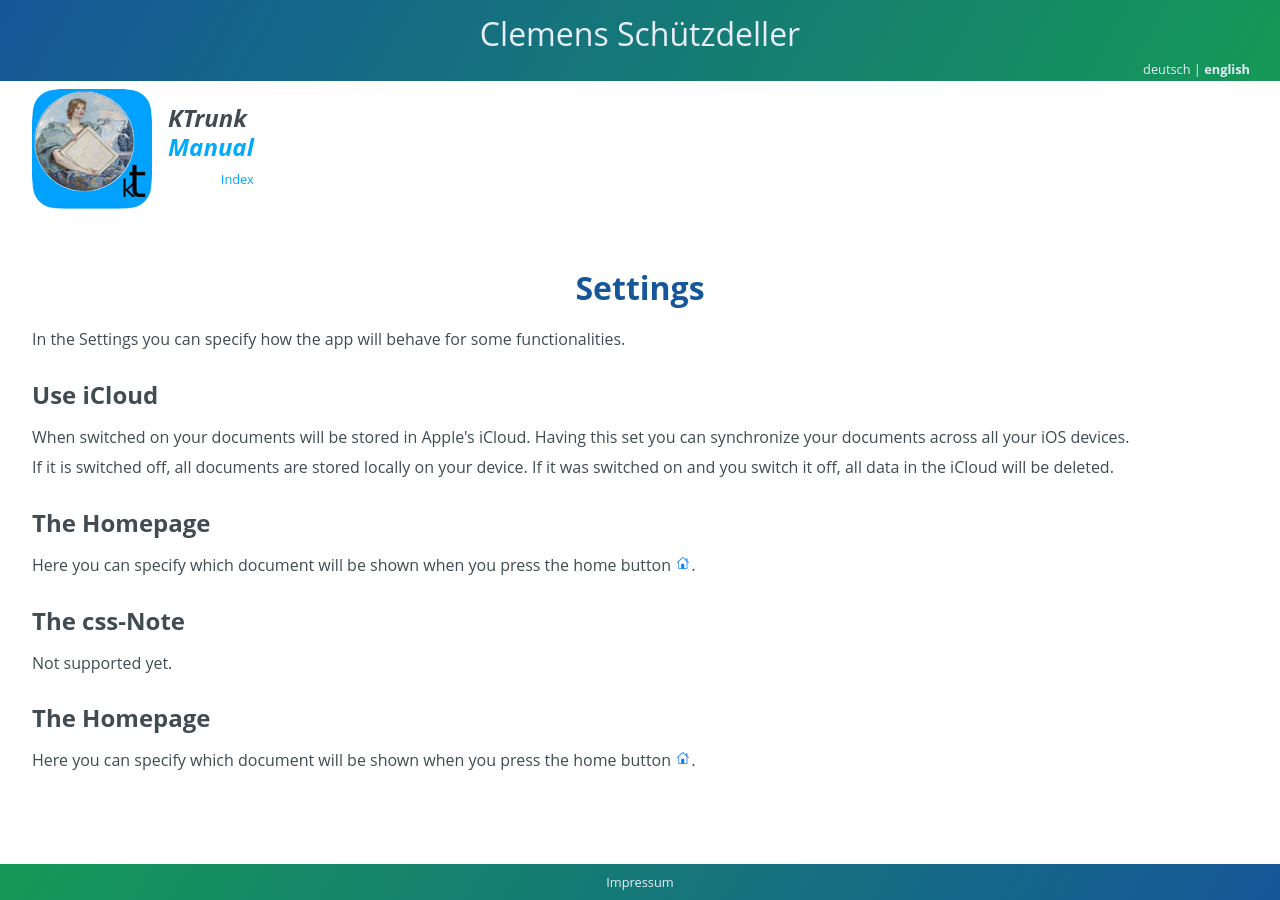
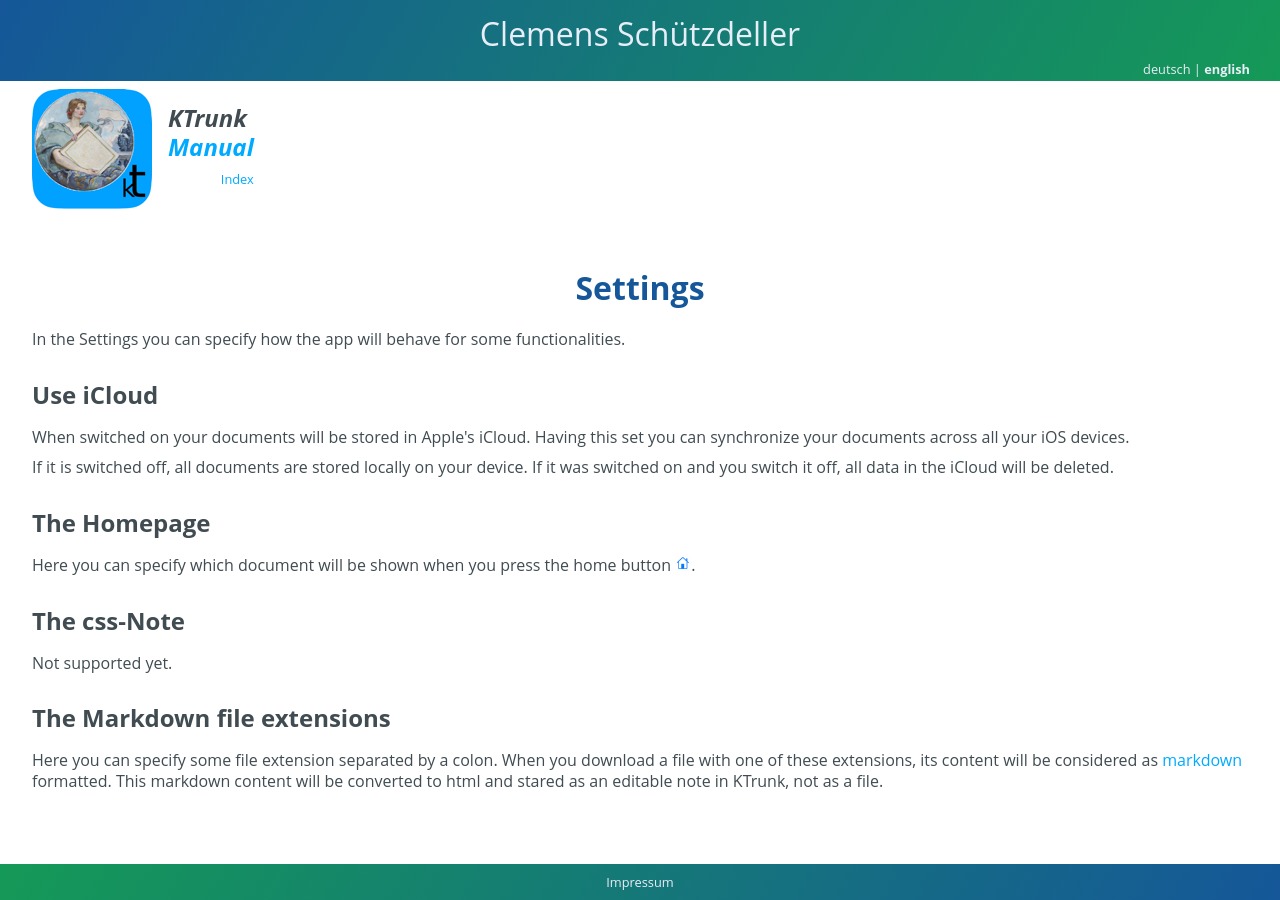
Before and after one commit to cs-LA/home, a Jekyll site: the page built from KTrunk/Manual/Settings.md, in a window 1280 px wide. Built offline with Jekyll 4.4.1, drawn with Linux system fonts in a browser that asks for light colours; our own code applies the rules of GitHub Pages for plain Markdown files.

Commit message:
Update Settings.md

```diff
--- a/KTrunk/Manual/Settings.md
+++ b/KTrunk/Manual/Settings.md
@@ -47,12 +47,12 @@
   <span class="de">Noch nicht verfügbar.</span>
 </p>
 <h3>
-  <span class="en">The Homepage</span>
-  <span class="de">Die Homepage</span>
+  <span class="en">The Markdown file extensions</span>
+  <span class="de">Die Markdown Datei-Endungen</span>
 </h3>
 <p>
-  <span class="en">Here you can specify which document will be shown when you press the home button <img src="buttons/navHome.jpg" class="appButton">.</span>
-  <span class="de">Hier kann angegeben werden, welches Dokument angezeigt werden soll, wenn man dieHome-Schaltfläche <img src="buttons/navHome.jpg" class="appButton"> anklickt.</span>
+  <span class="en">Here you can specify some file extension separated by a colon. When you download a file with one of these extensions, its content will be considered as <a href="https://daringfireball.net/projects/markdown/">markdown</a> formatted. This markdown content will be converted to html and stared as an editable note in KTrunk, not as a file.</span>
+  <span class="de">Hier kann man, durch Kommata getrennt, Datei-Endungen angeben. Wenn dann eine Datei mit einer dieser Endungen heruntergeladen wird, wird der Inhalt als <a href="https://daringfireball.net/projects/markdown/">markdown</a>-formatiert</span>
 </p>
 
 
```
